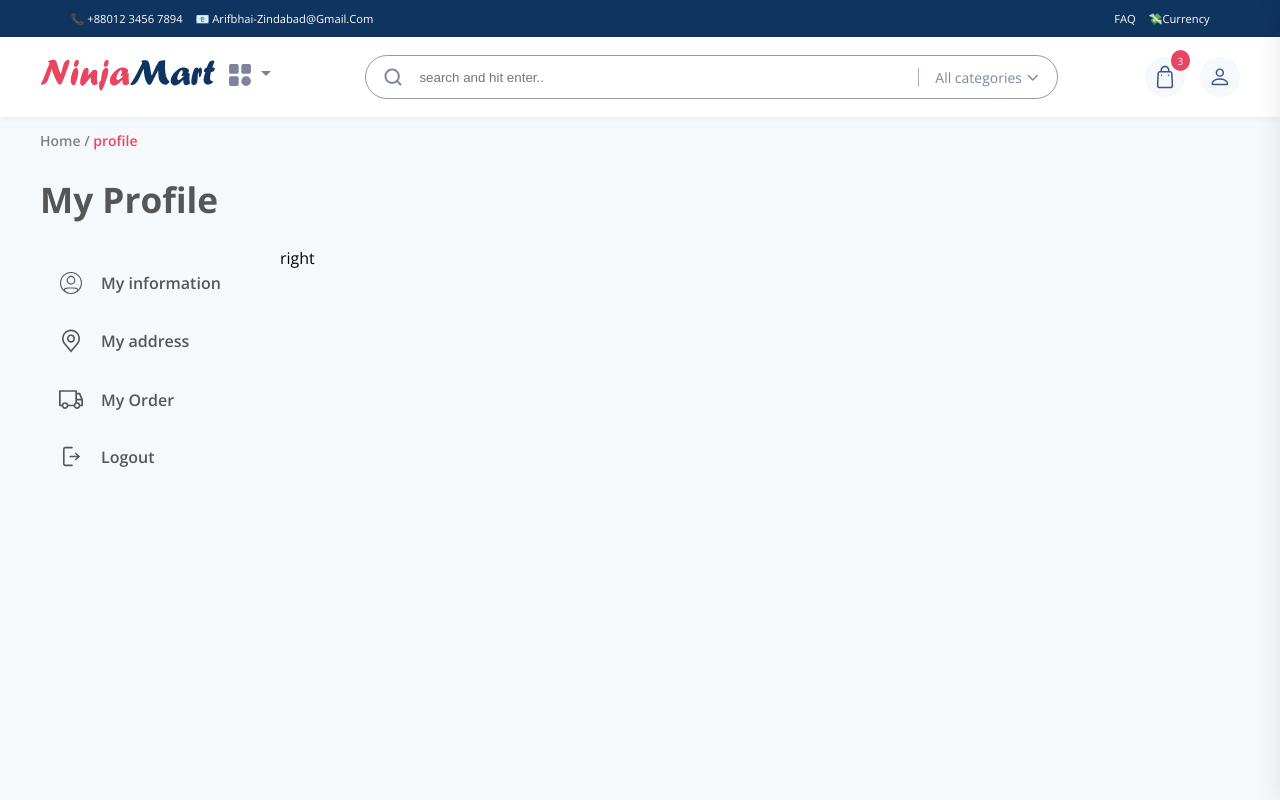
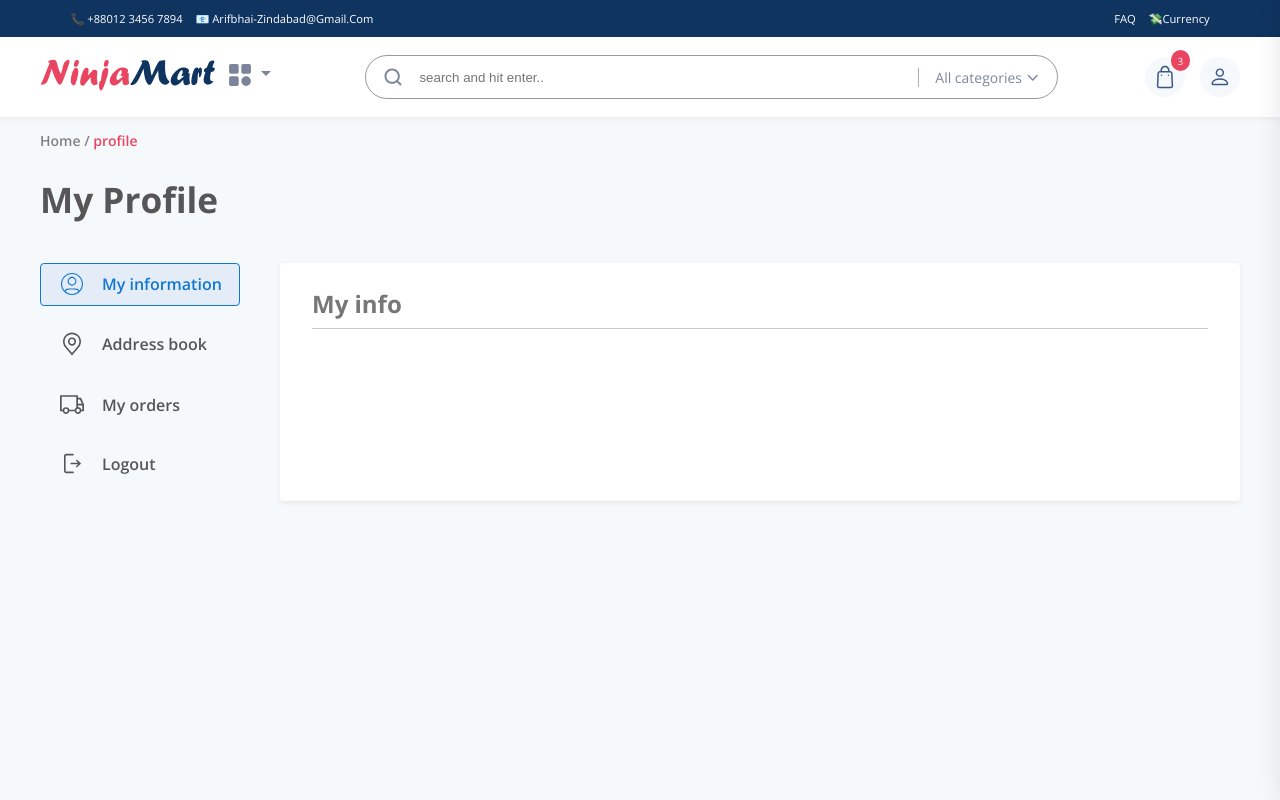
Before and after one commit to rahmanShuhin/ello-mart-e-commerce, a React (Create React App) app in the folder client/: page /profile in a window 1280 px wide. Shown: the top 800 px of the page. Built offline with nearby package versions, Linux system fonts and the light colour scheme.

Commit message:
profile page update

```diff
--- a/client/src/components/AlertBox/_alertBox.scss
+++ b/client/src/components/AlertBox/_alertBox.scss
@@ -9,7 +9,7 @@
     gap: 1rem;
     padding: 0.5rem 1rem;
     background: #fff;
-    border: 2px solid $success;
+    border: 1px solid $success;
     border-radius: 4px;
     animation: slideDown 5s ease-in-out;
     z-index: 9999999;
--- a/client/src/components/Modal/RegistrationModal/RegistrationModal.js
+++ b/client/src/components/Modal/RegistrationModal/RegistrationModal.js
@@ -26,7 +26,8 @@ const Registration = () => {
             dispatch(register({name,email,password})).then((res)=>{
                 if(res.payload.status === 200){
                     dispatch(alertType('success'))
-                    dispatch(alertMessage(res.payload.data.status))
+                    // dispatch(alertMessage(res.payload.data.status))
+                    dispatch(alertMessage("Registration successful!"))
                     document.getElementById("reg-form").reset();
                     localStorage.setItem('user',JSON.stringify(res.payload.data.user))
                     setName('')
--- /dev/null
+++ b/client/src/components/Profile/Address/Address.js
@@ -0,0 +1,9 @@
+import React from 'react'
+
+const Address = () => {
+  return (
+    <div>Address</div>
+  )
+}
+
+export default Address
--- /dev/null
+++ b/client/src/components/Profile/Information/Information.js
@@ -0,0 +1,18 @@
+import React from 'react'
+
+const Information = () => {
+  return (
+    <>
+        <div className='profile--information'>
+            <h5 className='profile--information--header'>
+                My info
+            </h5>
+            <div className='profile--information--wrapper'>
+
+            </div>
+        </div>
+    </>
+  )
+}
+
+export default Information
--- /dev/null
+++ b/client/src/components/Profile/Information/_information.scss
@@ -0,0 +1,8 @@
+.profile--information {
+    &--header {
+        font-size: 1.5rem;
+        color: #777777;
+        border-bottom: 1px solid #c8c8c8;
+        padding-bottom: 0.5rem;
+    }
+}
--- /dev/null
+++ b/client/src/components/Profile/Order/Order.js
@@ -0,0 +1,9 @@
+import React from 'react';
+
+const Order = () => {
+  return (
+    <div>order</div>
+  )
+}
+
+export default Order;
--- a/client/src/pages/Profile.js
+++ b/client/src/pages/Profile.js
@@ -1,15 +1,20 @@
-import React from 'react';
+import { useState } from 'react';
 import { useDispatch } from 'react-redux';
 import { useNavigate } from 'react-router-dom';
 import LocationIcon from "../components/IconComponents/LocationIcon";
 import LogoutIcon from "../components/IconComponents/LogoutIcon";
 import OrderIcon from "../components/IconComponents/OrderIcon";
 import ProfileIcon from "../components/IconComponents/ProfileIcon";
+import Address from '../components/Profile/Address/Address';
+import Information from '../components/Profile/Information/Information';
+import Order from '../components/Profile/Order/Order';
 import { alertMessage, alertType } from '../redux/alertBox';
 import { logout } from '../redux/Auth';
 
 
 const Profile = () => {
+
+    const [active, setActive] = useState('info');
 
     const dispatch = useDispatch();
     const navigate = useNavigate();
@@ -36,15 +41,49 @@ const Profile = () => {
             <div className='profile--wrapper'>
                 <div className='profile--wrapper--left'>
                     <ul>
-                        <li> <span><ProfileIcon/> </span> My information </li>
-                        <li> <span><LocationIcon/> </span> My address </li>
-                        <li> <span><OrderIcon/></span> My Order </li>
-                        <li onClick={handleLogout}> <span><LogoutIcon/></span> Logout </li>
+                        <li onClick={()=>setActive('info')}
+                            className={active === 'info' ? 'active' : ''}
+                        >
+                            <span>
+                                <ProfileIcon/>
+                            </span>
+                            My information
+                        </li>
+                        <li onClick={()=>setActive('address')}
+                            className={active === 'address' ? 'active' : ''}
+                        >
+                            <span>
+                                <LocationIcon/>
+                            </span>
+                            Address book
+                        </li>
+                        <li onClick={()=>setActive('order')}
+                            className={active === 'order' ? 'active' : ''}
+                        >
+                            <span>
+                                <OrderIcon/>
+                            </span>
+                            My orders
+                        </li>
+                        <li onClick={handleLogout}>
+                            <span>
+                                <LogoutIcon/>
+                            </span>
+                            Logout
+                        </li>
                     </ul>
 
                 </div>
                 <div className='profile--wrapper--right'>
-                    right
+                    {
+                        active === 'info' && <Information/>
+                    }
+                    {
+                        active === 'address' && <Address/>
+                    }
+                    {
+                        active === 'order' && <Order/>
+                    }
                 </div>
             </div>
         </div>
--- a/client/src/pages/_profile.scss
+++ b/client/src/pages/_profile.scss
@@ -31,6 +31,7 @@
                     border-radius: 4px;
                     font-weight: 600;
                     color: $profile-text-color;
+                    border: 1px solid transparent;
                     cursor: pointer;
                     &:hover {
                         background-color: $profile-background-hover;
@@ -55,10 +56,27 @@
                         }
                     }
                 }
+                .active {
+                    background-color: $profile-background-hover;
+                    color: $profile-text-color-hover;
+                    border: 1px solid $profile-text-color-hover;
+                    & > span {
+                        & > svg {
+                            path {
+                                fill: $profile-text-color-hover;
+                            }
+                        }
+                    }
+                }
             }
         }
         &--right {
             flex: 1;
+            background: #fff;
+            box-shadow: 0 2px 5px#e7e7e7;
+            border-radius: 4px;
+            margin-top: 1rem;
+            padding: 1.5rem 2rem;
         }
     }
 }
--- a/client/src/styles/App.scss
+++ b/client/src/styles/App.scss
@@ -9,6 +9,9 @@
 @import "../components/AlertBox/alertBox";
 @import "../pages/profile";
 @import "../components/LoadingSpiner/loadingSpinner";
+@import "../components/Profile/Address/address";
+@import "../components/Profile/Information/information";
+@import "../components/Profile/Order/order";
 
 .App {
     position: relative;
```
Also changed, not shown: client/src/components/Profile/Address/_address.scss (added), client/src/components/Profile/Order/_order.scss (added), 1 other file (tests, documents, lock files or other folders).
